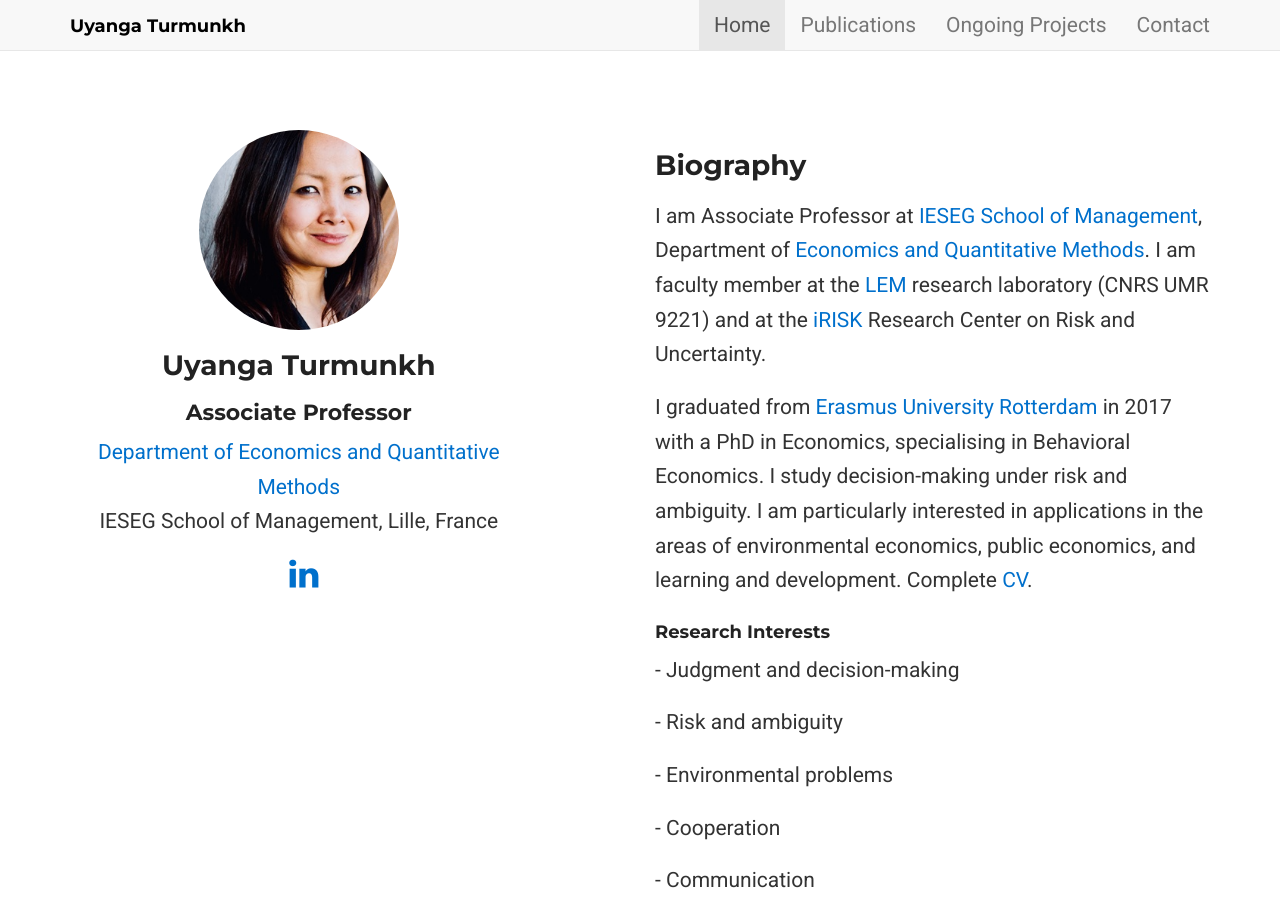
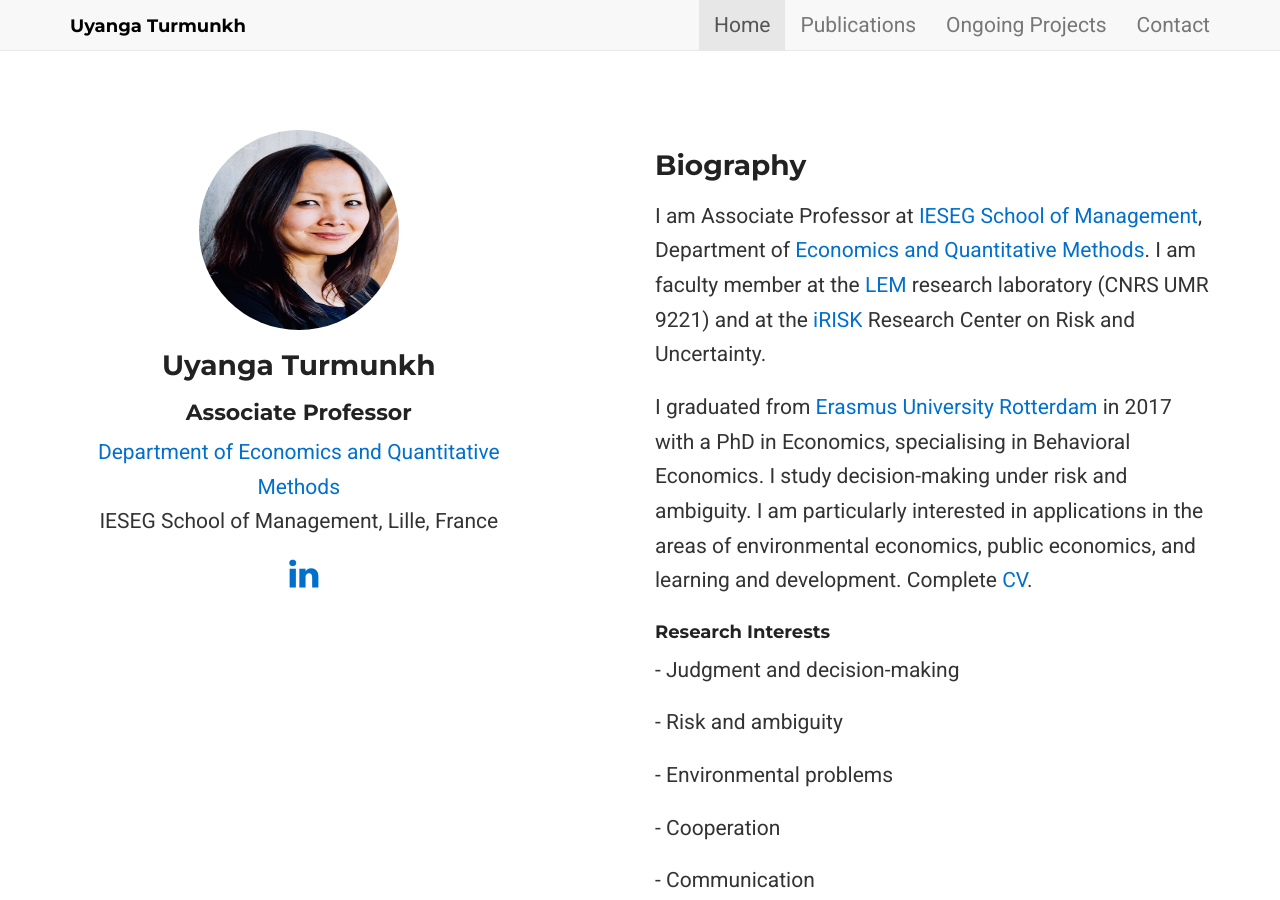
Before and after one commit to prakharsood24/uyanga-demo, a Jekyll site: the page built from index.md, in a window 1280 px wide and 900 px high. Built offline with Jekyll 4.4.1, drawn with Linux system fonts in a browser that asks for light colours; nearby versions of some CDN libraries; a style sheet for code colours, icons or effects is not loaded.

Commit message:
Update index.md

```diff
--- a/index.md
+++ b/index.md
@@ -9,7 +9,7 @@
     <div class="row">
       <!-- LEFT COLUMN: photo & info -->
       <div class="col-xs-12 col-md-5 text-center">
-        <img src="{{ site.baseurl }}/assets/turmunkh_bright.png" alt="Uyanga Turmunkh" class="img-circle img-responsive center-block" style="width:200px; height:200px; object-fit:cover; margin-bottom:20px;">
+        <img src="{{ site.baseurl }}/assets/turmunkh_bright.png" alt="Uyanga Turmunkh" class="img-circle img-responsive center-block" style="width:200px; height:200px; object-fit:fill; margin-bottom:20px;">
         <h1>Uyanga Turmunkh</h1>
         <h2>Associate Professor</h2>
         <p>
```
